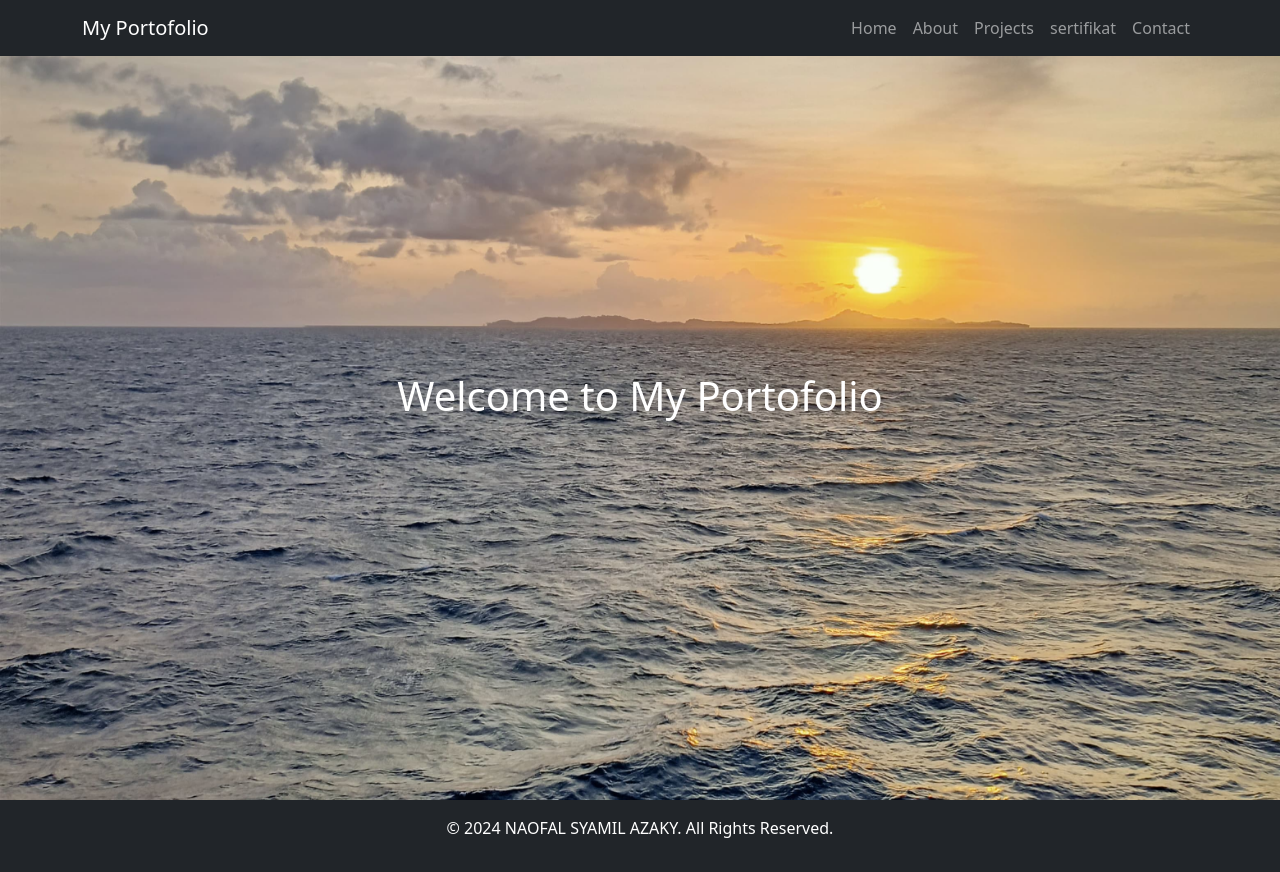
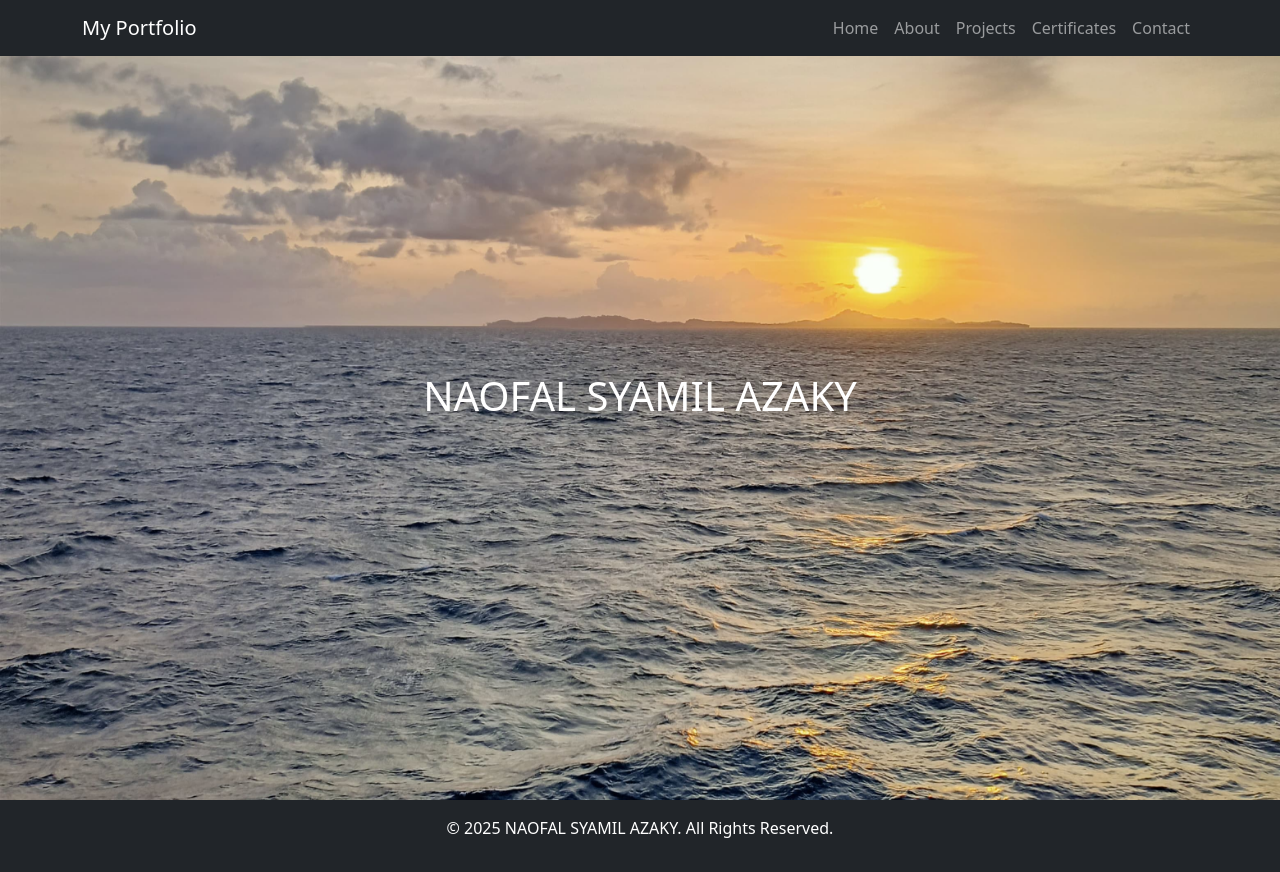
Before and after one commit to Pilat234/portofolio-saya, a plain HTML site: page index.html in a window 1280 px wide. Drawn offline with nearby package versions, Linux system fonts and the light colour scheme.

Commit message:
Add files via upload

```diff
--- a/index.html
+++ b/index.html
@@ -8,13 +8,22 @@
     <link href="https://cdn.jsdelivr.net/npm/bootstrap@5.3.2/dist/css/bootstrap.min.css" rel="stylesheet">
     <link rel="stylesheet" href="https://cdnjs.cloudflare.com/ajax/libs/font-awesome/6.0.0-beta3/css/all.min.css">
     <link rel="stylesheet" href="styles.css"> <!-- Custom CSS -->
+    <style>
+        .fade-in {
+            opacity: 0;
+            transition: opacity 2s ease-in-out;
+        }
+        .fade-in.visible {
+            opacity: 1;
+        }
+    </style>
 </head>
 <body class="bg-dark text-white">
     <!-- Header -->
     <header class="fixed-top bg-dark">
         <nav class="navbar navbar-expand-lg navbar-dark">
             <div class="container">
-                <a class="navbar-brand" href="index.html">My Portofolio</a>
+                <a class="navbar-brand" href="index.html">My Portfolio</a>
                 <button class="navbar-toggler" type="button" data-bs-toggle="collapse" data-bs-target="#navbarNav" aria-controls="navbarNav" aria-expanded="false" aria-label="Toggle navigation">
                     <span class="navbar-toggler-icon"></span>
                 </button>
@@ -23,7 +32,7 @@
                         <li class="nav-item"><a class="nav-link" href="index.html">Home</a></li>
                         <li class="nav-item"><a class="nav-link" href="about.html">About</a></li>
                         <li class="nav-item"><a class="nav-link" href="project.html">Projects</a></li>
-                        <li class="nav-item"><a class="nav-link" href="sertifikat.html">sertifikat</a></li>
+                        <li class="nav-item"><a class="nav-link" href="sertifikat.html">Certificates</a></li>
                         <li class="nav-item"><a class="nav-link" href="contact.html">Contact</a></li>
                     </ul>
                 </div>
@@ -35,17 +44,39 @@
     <main>
         <section id="home" class="hero d-flex align-items-center text-center" style="height: 100vh; background: url('laut.jpg') no-repeat center center/cover;">
             <div class="container position-relative z-index-2">
-                <h1 class="fade-in" >Welcome to My Portofolio</h1>
+                <h1 class="fade-in" id="hero-title">NAOFAL SYAMIL AZAKY</h1>
             </div>
         </section>
     </main>
 
     <!-- Footer -->
     <footer class="bg-dark text-white py-3 text-center">
-        <p>&copy; 2024 NAOFAL SYAMIL AZAKY. All Rights Reserved.</p>
+        <p>&copy; 2025 NAOFAL SYAMIL AZAKY. All Rights Reserved.</p>
     </footer>
 
     <!-- Bootstrap Bundle with Popper -->
     <script src="https://cdn.jsdelivr.net/npm/bootstrap@5.3.2/dist/js/bootstrap.bundle.min.js"></script>
+    <script>
+        // Smooth Scroll for Navigation Links
+        document.querySelectorAll('.nav-link').forEach(link => {
+            link.addEventListener('click', event => {
+                const targetId = event.target.getAttribute('href').slice(1);
+                const targetElement = document.getElementById(targetId);
+                if (targetElement) {
+                    event.preventDefault();
+                    window.scrollTo({
+                        top: targetElement.offsetTop,
+                        behavior: 'smooth'
+                    });
+                }
+            });
+        });
+
+        // Fade-in Animation for Hero Section
+        window.addEventListener('load', () => {
+            const heroTitle = document.getElementById('hero-title');
+            heroTitle.classList.add('visible');
+        });
+    </script>
 </body>
 </html>
```
Also changed, not shown: contact.html (+5 -0 lines), alam.jpg (added), raket.jpg (added).
